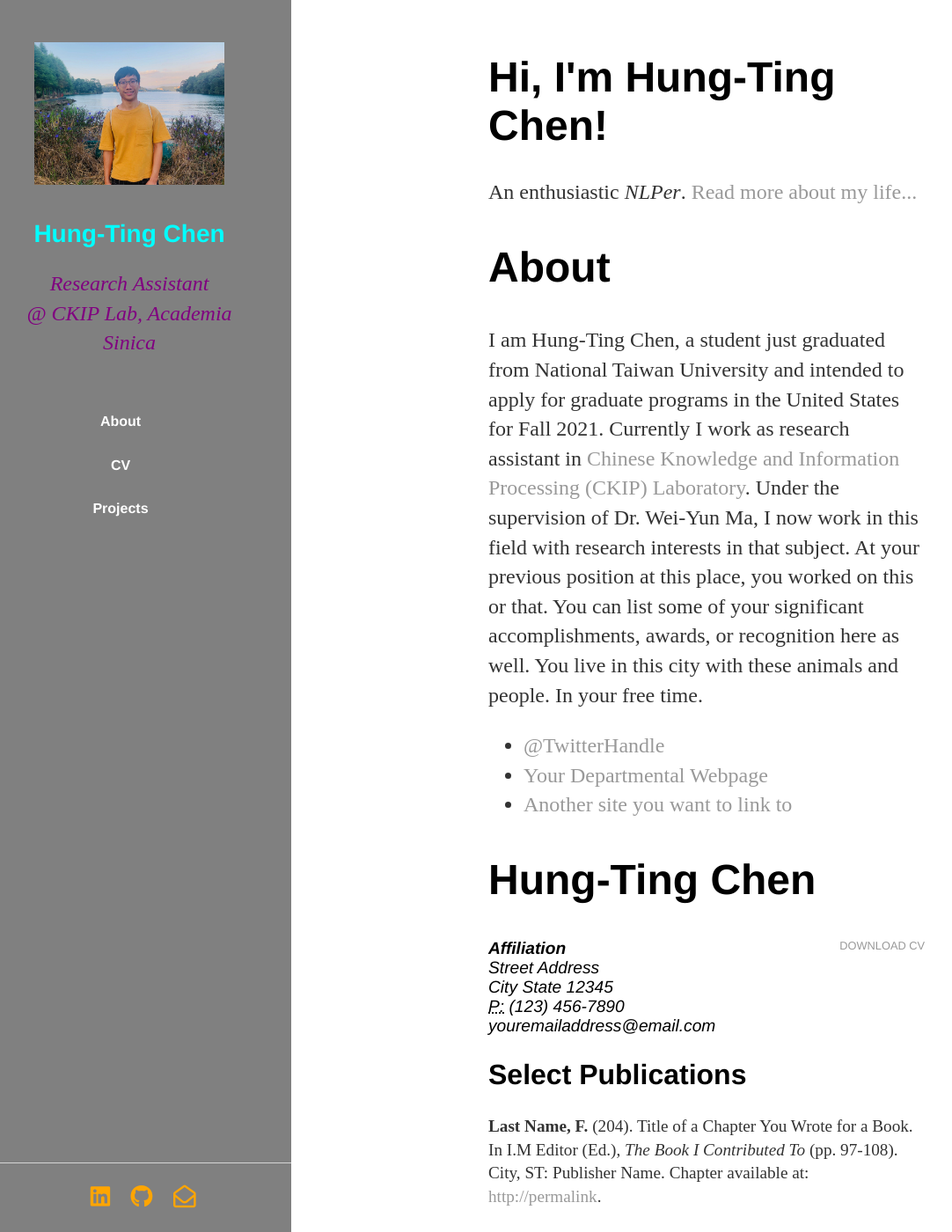
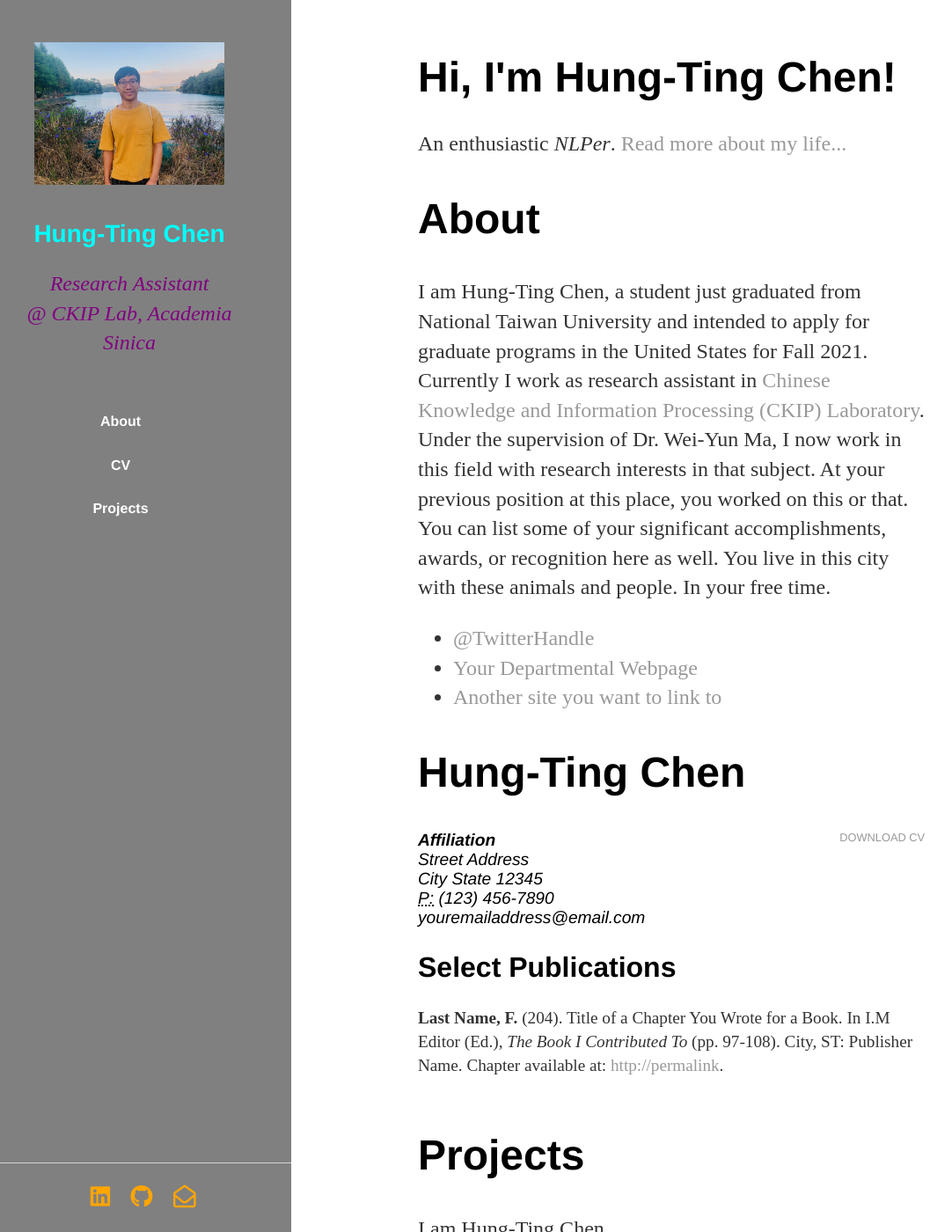
Before and after one commit to timchen0618/timchen0618.github.io, a Jekyll site: the page index.html, which Jekyll copies as it is, in a window 1280 px wide and 1400 px high. Shown: the whole window at 88% size, without its empty margins (37-1119 px from the left). Built offline with Jekyll 4.4.1, drawn with Linux system fonts in a browser that asks for light colours; nearby versions of some CDN libraries.

```diff
--- a/css/main.css
+++ b/css/main.css
@@ -36,7 +36,7 @@
 .projects address, .projects p { font-size: 1.2em; }
 .projects .download { float: right; font-size: .8em; text-transform: uppercase; }*/
 
-.main{margin: 0em 0em 0em 25em}
+.main{margin: 0em 0em 0em 20em}
 .sidebar {
     background-color: white;
     margin: 130px auto;
```
